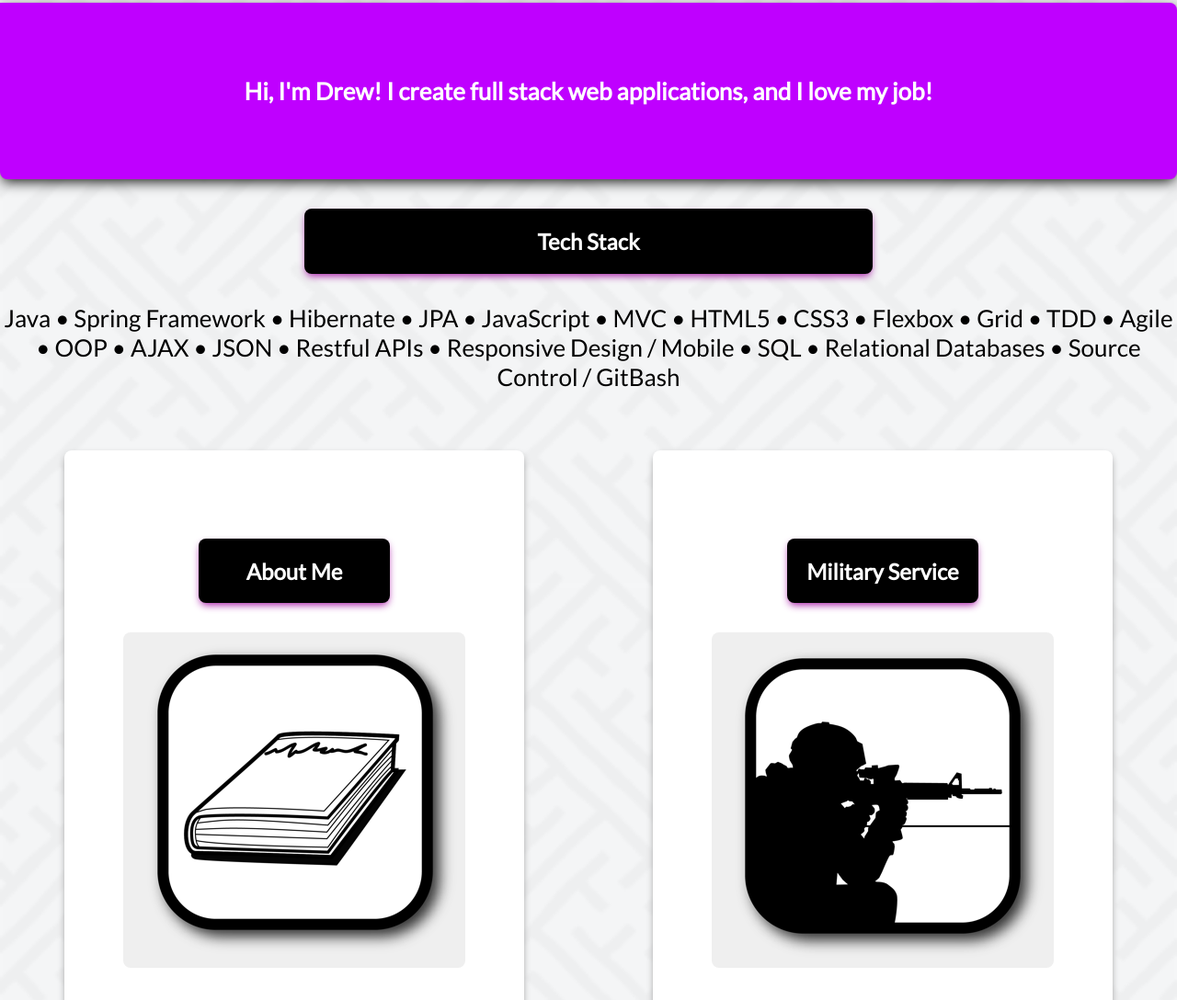
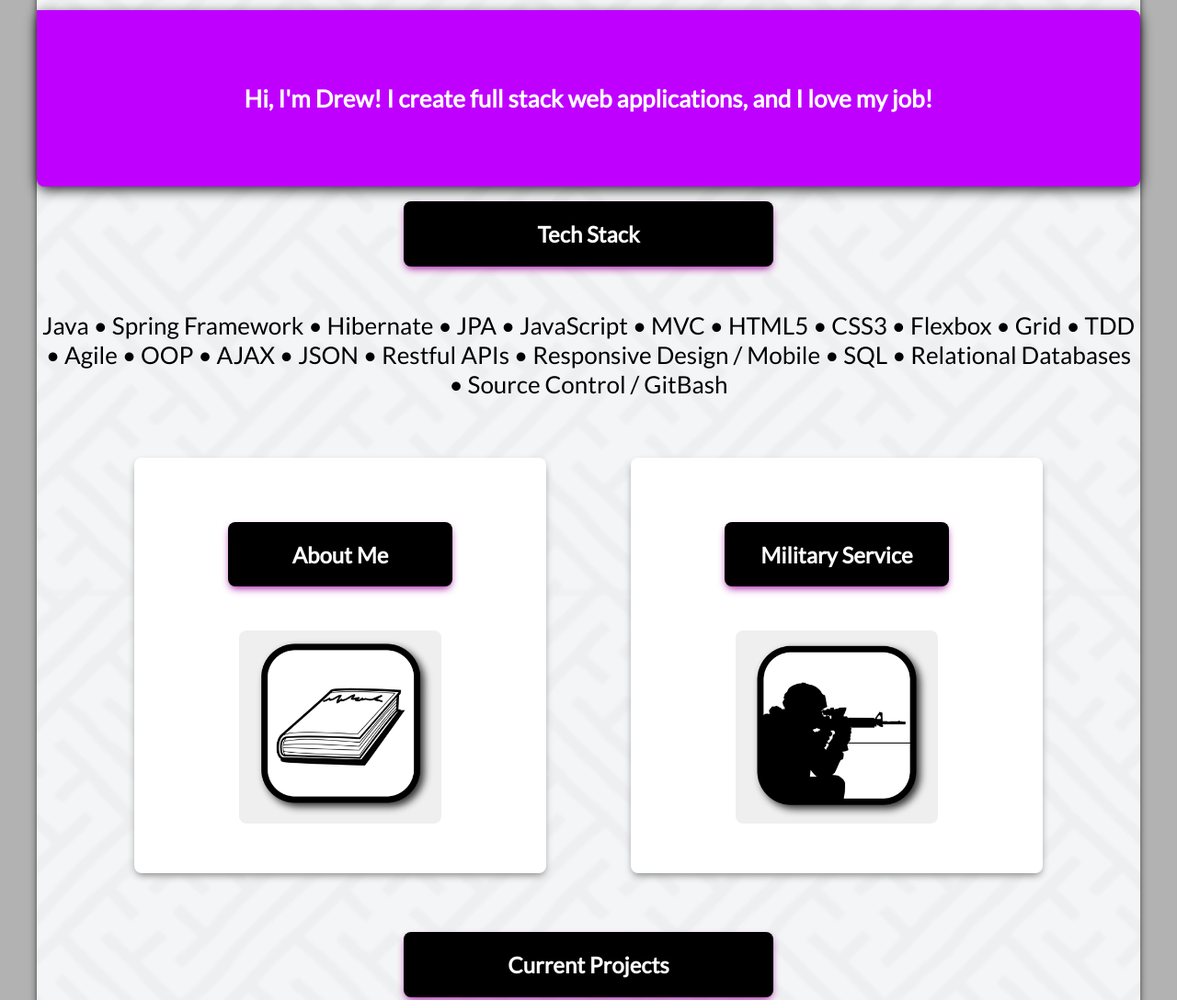
Before and after one commit to dmf2990/dmf2990.github.io, a website: page index.html in a window 1280 px wide. Shown: the part 643-1731 px from the top of the page at 92% size. Drawn offline with Linux system fonts and the light colour scheme.

Commit message:
fixed view control

```diff
--- a/css/stylePortfolio.css
+++ b/css/stylePortfolio.css
@@ -1,6 +1,10 @@
 *{
     font-family: 'Lato';
     border-radius: 8px;
+}
+
+body{
+background-color: rgba(0,0,0,0.3);
 }
 
 /*  start of carousel -------------------------------*/
@@ -61,7 +65,7 @@
     margin: auto;
   }
 
-/* @-webkit-keyframes fade {
+ @-webkit-keyframes fade {
     from {opacity: .4}
     to {opacity: 1}
   }
@@ -240,23 +244,24 @@ background-color: #000;
     background-image: url("../images/whitePattern.png");
 
     /* Set a specific height */
-    height: 60rem;
+    height: 100%;
 
     /* Create the parallax scrolling effect */
     background-attachment: fixed;
-    background-position: center;
-    background-repeat: no-repeat;
     background-size: cover;
     margin: auto;
+    margin-top: 0%;
     border-radius: 0px;
+    max-width: 1200px;
+    box-shadow: 0 4px 9px -2px black;
+    ;
 }
 
 .gridSectionEntire{
     display: grid;
     grid-template-columns: 1fr 1fr;
-    column-gap: normal;
     margin: 4rem auto;
-    width: 100%;
+    width: 90%;
     justify-items: center;
     justify-content: space-around;
 
@@ -264,10 +269,17 @@ background-color: #000;
 
 #gridSection-AbtMe {
     float: left;
+    width: 47%;
+ }
+
+ #gridSection-MilServ{
+    width: 47%;
  }
 
 #gridSection-MilServ, #gridSection-AbtMe {
-    padding: 10%;
+    padding: 18%;
+    padding-top: 10%;
+    padding-bottom: 10%;
     background-color: #fff;
     box-shadow: 0 4px 9px -2px grey;
  }
@@ -281,6 +293,9 @@ background-color: #000;
         width: 70%;
         margin-top: 4rem;
     }
+    #gridSection-MilServ{
+        margin-top: 5rem;
+     }
 }
 
 .nav-toggle{
@@ -337,7 +352,7 @@ background-color: #000;
 .hideMainNav{
     /* width: 1.7rem;
     top: 1.65rem;
-    background-color: rgb(0, 0, 0, .6);
+    background-color: rgb(0, 0, 0, .6) !important;
     pointer-events: none;
     color: rgb(0, 0, 0, .6); */
     display: none;
@@ -370,8 +385,8 @@ background-color: #000;
 /*   hamburger css *****************/
 
 .projectImage{
-      height: 10rem;
-      width: 10rem;
+      height: 13rem;
+      width: 13rem;
       display: flex;
       justify-content: center;
   }
@@ -390,13 +405,32 @@ background-color: #000;
 .title, .sectionTitle{
     text-align: center;
     margin: auto;
-    margin-top: 2rem;
-    margin-bottom: 2rem;
+    margin-top: 1rem;
+    margin-bottom: 3rem;
+
 
     color:#fff;
     background-color: #000;
     padding: 1.3rem;
-    width: 45%;
+    width: 30%;
+
+    display: flex;
+    justify-content: center;
+    align-content: center;
+    box-shadow: 0 4px 9px -2px #A513A4;
+}
+
+.titleGrid{
+    text-align: center;
+    margin: auto;
+    margin-top: 1rem;
+    margin-bottom: 3rem;
+
+
+    color:#fff;
+    background-color: #000;
+    padding: 1.3rem;
+    width: 80%;
 
     display: flex;
     justify-content: center;
--- a/index.html
+++ b/index.html
@@ -9,8 +9,8 @@
 
     </head>
 <!--------------------------------------->
-<body class="parallax">
-
+<body>
+<div class="parallax">
 <header class="header">
         <a href="/resume"><img src="./images/DF.png" id="name"></a>
 
@@ -50,9 +50,9 @@
 
         <article id="gridSection-AbtMe">
           <header>
-            <h2 class="title">About Me</h2>
+            <h2 class="titleGrid">About Me</h2>
               <div class="movePic">
-                <button class="iconBtn"><img src="./images/alexPersonIcon.png"></button>
+                <button class="iconBtn"><img src="./images/alexPersonIcon.png" class="projectImage"></button>
               </div>
           </header>
           <section class="hideArticle article">
@@ -64,9 +64,9 @@
 
         <article id="gridSection-MilServ">
           <header>
-            <h2 class="title">Military Service</h2>
+            <h2 class="titleGrid">Military Service</h2>
               <div class="movePic">
-                <button class="iconBtn1"><img src="./images/alexMilServIcon.png"></button>
+                <button class="iconBtn1"><img src="./images/alexMilServIcon.png" class="projectImage"></button>
               </div>
           </header>
           <section class="hideArticle1 article1">
@@ -147,7 +147,7 @@
 <script src="JavaScript/index.js"></script>
 <script src="JavaScript/toggleRepeats.js"></script>
 
-
+</div>
 </body>
 </html>
 
```
